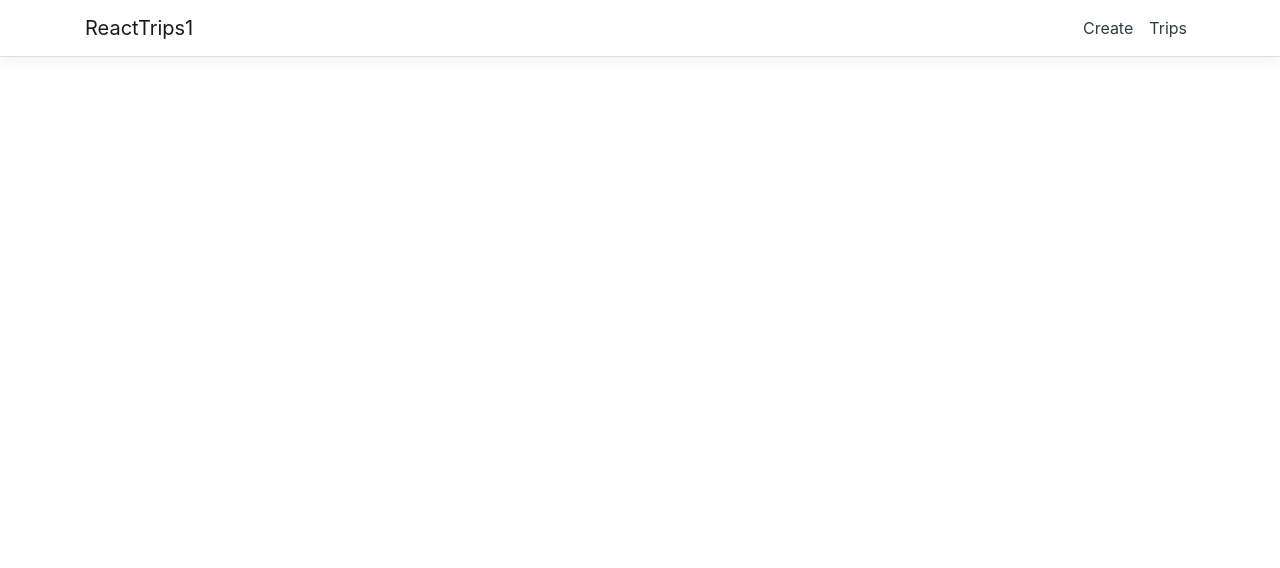
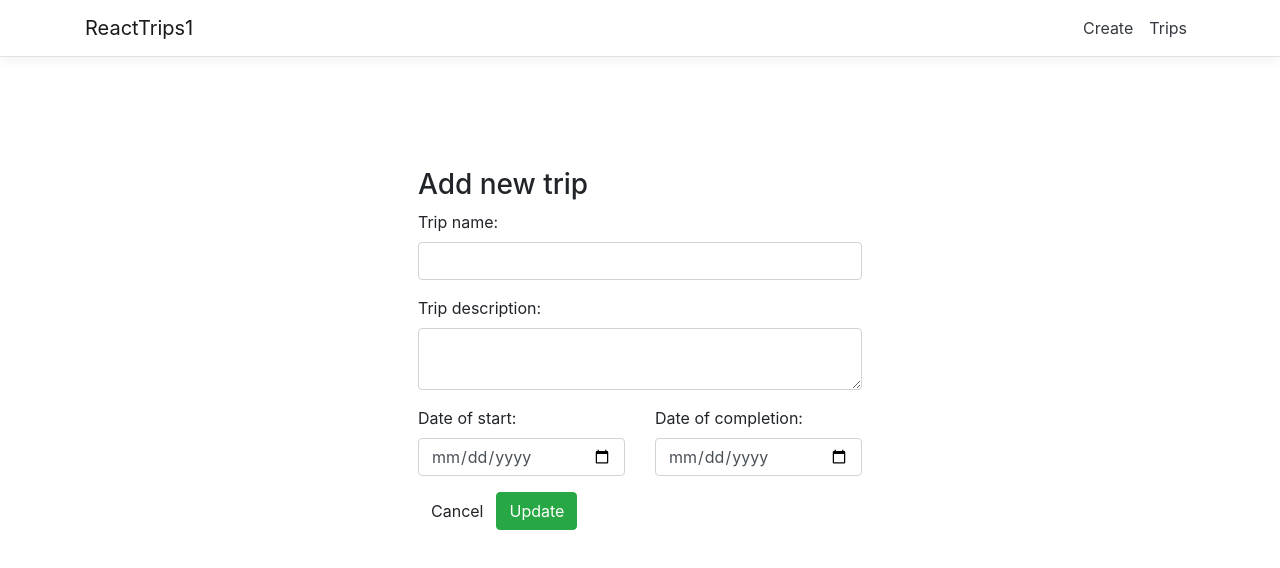
Before and after one commit to mancha-24/Trips, a React (Create React App) app in the folder ClientApp/: page /update/1 in a window 1280 px wide. Shown: the top 568 px of the page. Built offline with nearby package versions, Linux system fonts and the light colour scheme; no server answers.

Commit message:
performing update component

```diff
--- a/ClientApp/src/App.tsx
+++ b/ClientApp/src/App.tsx
@@ -6,6 +6,7 @@ import Counter from './components/Counter';
 import FetchData from './components/FetchData';
 import { Trips } from './components/Trip/Trips';
 import { Create } from './components/Trip/Create';
+import { Update } from './components/Trip/Update';
 
 import './custom.css'
 
@@ -15,5 +16,6 @@ export default () => (
         <Route path='/fetch-data/:startDateIndex?' component={FetchData} />
         <Route path='/create' component={Create} />
         <Route path='/trips' component={Trips} />
+        <Route path='/update/:id' component={Update} />
     </Layout>
 );
--- a/ClientApp/src/components/Trip/Trips.jsx
+++ b/ClientApp/src/components/Trip/Trips.jsx
@@ -4,6 +4,8 @@ export class Trips extends Component
 {
     constructor(props){
         super(props);
+
+        this.onTripUpdate = this.onTripUpdate.bind(this);
 
         this.state = {
             trips: [],
@@ -13,6 +15,11 @@ export class Trips extends Component
 
     componentDidMount(){
         this.populateTripsData();
+    }
+
+    onTripUpdate(id){
+        const {history}= this.props;
+        history.push('/update/'+id);
     }
 
     populateTripsData(){
@@ -40,10 +47,16 @@ export class Trips extends Component
                             <tr key={trip.id}>
                                 <td>{trip.name}</td>
                                 <td>{trip.description}</td>
-                                <td>{new Date(trip.dateStarted).toLocaleDateString()}</td>
+                                <td>{new Date(trip.dateStarted).toISOString().slice(0,10)}</td>
                                 <td>{trip.dateCompleted ? new Date
-                                    (trip.dateCompleted).toLocaleDateString() : '-'}</td>
-                                <td> - </td>
+                                    (trip.dateCompleted).toISOString().slice(0,10) : '-'}</td>
+                                <td>
+                                    <div className='form-group'>
+                                        <button onClick={() => this.onTripUpdate(trip.id)} className='btn btn-success'>
+                                            Update
+                                        </button>
+                                    </div>
+                                </td>
                             </tr>
                         ))
                     }
--- /dev/null
+++ b/ClientApp/src/components/Trip/Update.jsx
@@ -0,0 +1,138 @@
+import React, {Component} from 'react';
+import axios from 'axios';
+export class Update extends Component{
+    constructor(props){
+        super(props);
+
+        this.onChangeName = this.onChangeName.bind(this);
+        this.onChangeDescription = this.onChangeDescription.bind(this);
+        this.onChangeDateStarted = this.onChangeDateStarted.bind(this);
+        this.onChangeDateCompleted = this.onChangeDateCompleted.bind(this);
+        this.onUpdateCancel = this.onUpdateCancel.bind(this);
+        this.onSubmit = this.onSubmit.bind(this);
+
+        this.state = {
+            name: '',
+            description: '',
+            dateStarted: null,
+            dateCompleted: null
+        }
+    }
+
+    componentDidMount(){
+        const {id} = this.props.match.params;
+
+        axios.get("api/Trips/SingleTrip/"+id).then(trip => {
+            const response = trip.data;
+
+            this.setState({
+                name: response.name,
+                description: response.description,
+                dateStarted: new Date(response.dateStarted).toISOString().slice(0,10),
+                dateCompleted: response.dateCompleted ? new Date(response.dateCompleted).toISOString().slice(0,10) : null
+            })
+        })
+    }
+
+    onChangeName(e){
+        this.setState({
+            name: e.target.value
+        });
+    }
+
+    onChangeDescription(e){
+        this.setState({
+            description: e.target.value
+        });
+    }
+
+    onChangeDateStarted(e){
+        this.setState({
+            dateStarted: e.target.value
+        });
+    }
+
+    onChangeDateCompleted(e){
+        this.setState({
+            dateCompleted: e.target.value
+        });
+    }
+
+    onUpdateCancel(){
+        const {history} = this.props;
+        history.push('/trips');
+    }
+
+    onSubmit(e){
+        e.preventDefault();
+        const {history} = this.props;
+        const {id} = this.props.match.params;
+
+        let tripObject = {
+            name: this.state.name,
+            description: this.state.description,
+            dateStarted: new Date(this.state.dateStarted).toISOString(),
+            dateCompleted: this.state.dateCompleted ? new Date(this.state.dateCompleted).toISOString() : null
+        }
+
+        axios.put("api/Trips/UpdateTrip/"+id, tripObject).then(result => {
+            history.push('/trips');
+        })
+    }
+
+    render(){
+        return (
+            <div className="trip-form" >
+                <h3>Add new trip</h3>
+                <form onSubmit={this.onSubmit}>
+                    <div className="form-group">
+                        <label>Trip name:  </label>
+                        <input
+                          type="text"
+                          className="form-control"
+                          value={this.state.name}
+                          onChange={this.onChangeName}
+                         />
+                    </div>
+                    <div className="form-group">
+                        <label>Trip description: </label>
+                        <textarea type="text" className="form-control"
+                        value={this.state.description}
+                        onChange={this.onChangeDescription}
+                        />
+                    </div>
+                    <div className="row">
+                        <div className="col col-md-6 col-sm-6 col-xs-12">
+                            <div className="form-group">
+                                <label>Date of start:  </label>
+                                <input
+                                  type="date"
+                                  className="form-control"
+                                  value={this.state.dateStarted}
+                                  onChange={this.onChangeDateStarted}
+                                />
+                            </div>
+                        </div>
+                        <div className="col col-md-6 col-sm-6 col-xs-12">
+                          <div className="form-group">
+                            <label>Date of completion:  </label>
+                            <input
+                                type="date"
+                                className="form-control"
+                                value={this.state.dateCompleted}
+                                onChange={this.onChangeDateCompleted}
+                                />
+                            </div>
+                        </div>
+                    </div>
+
+
+                    <div className="form-group">
+                        <button onClick={this.onUpdateCancel} className="btn btn-default">Cancel</button>
+                        <button type="submit" className="btn btn-success">Update</button>
+                    </div>
+                </form>
+            </div>
+        )
+    }
+}
```
